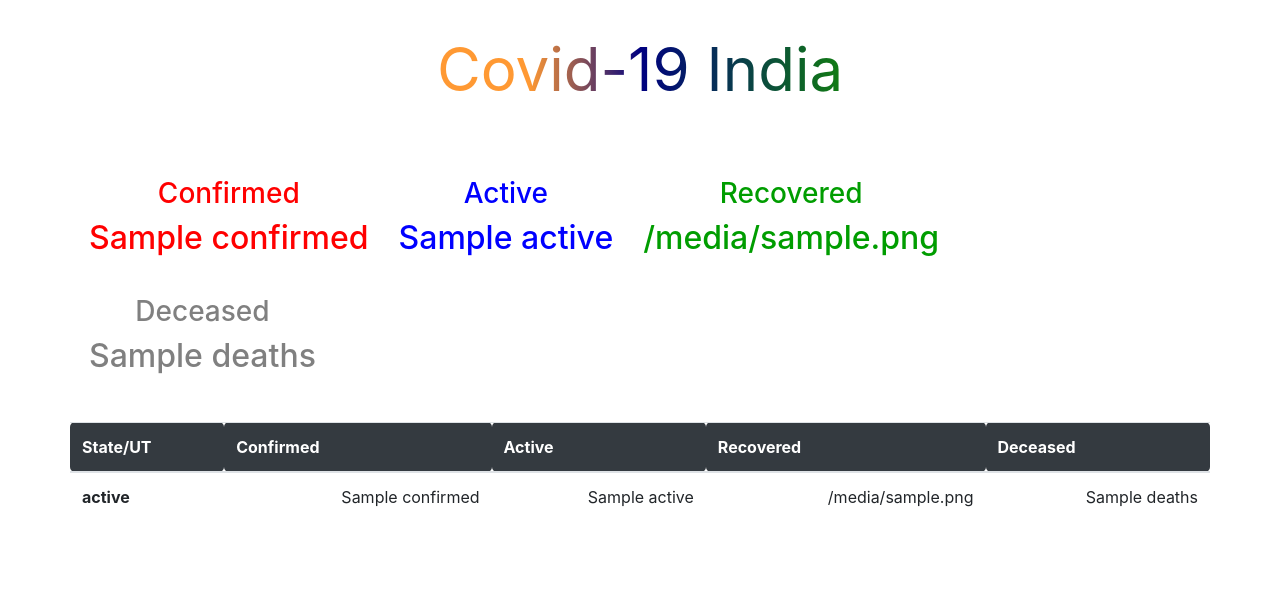
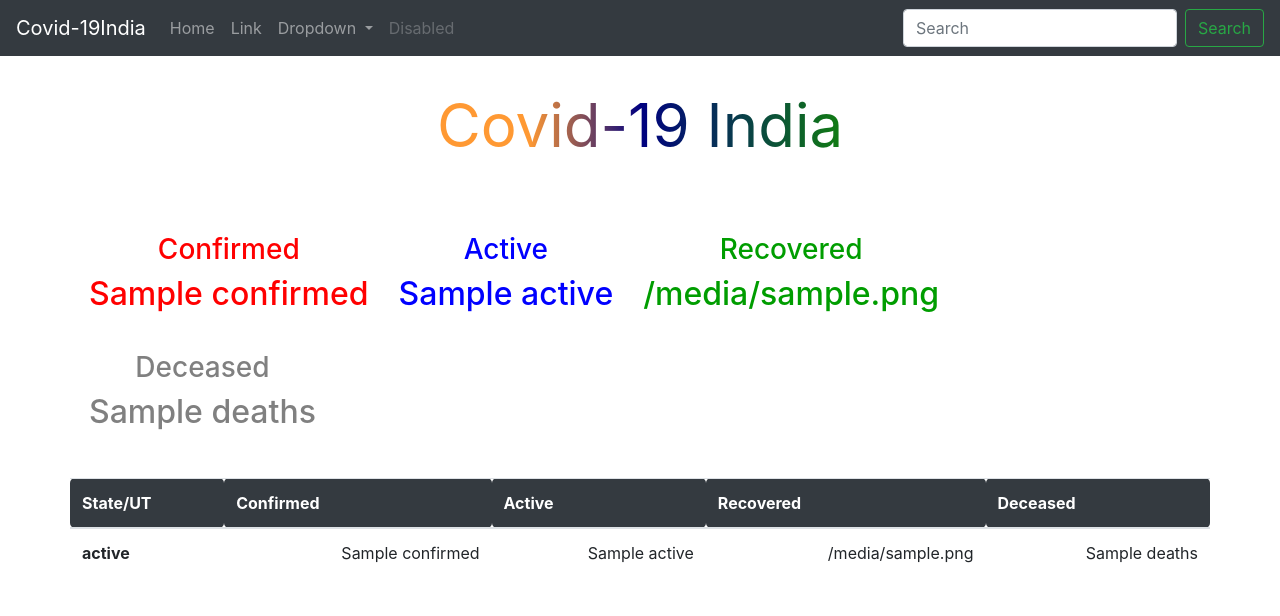
Before and after one commit to ashu-1008/covid-19india, a Django app: template templates/home/index.html in a window 1280 px wide. Shown: the top 616 px of the page. Run offline with Django 3.2, Linux system fonts and the light colour scheme; the template is opened without the code that fills it: most values are stand-ins (such as "Sample title", 1, 10 or a date in 2020); some libraries are stand-ins or nearby versions.

Commit message:
navbar added

```diff
--- a/templates/home/index.html
+++ b/templates/home/index.html
@@ -11,37 +11,74 @@
 
     <title>Covid-19 India</title>
     <style>
-        body {
-            display: flex;
-        }
-        .total{
+        .total {
             padding: 15px;
             overflow: visible;
             flex-direction: column;
         }
-        h4{
+
+        h4 {
             margin-bottom: 10px;
         }
-        .heading{
+
+        .heading {
             text-align: center;
             font-size: 60px;
-            {#background-image: -webkit-linear-gradient(color-stop(0.4, #FF9933), color-stop(0.6, #000080), color-stop(1, #138808));#}
-            background-image: -webkit-gradient( linear, left top, right top, color-stop(0, #FF9933), color-stop(0.4, #FF9933),color-stop(0.5, #000080),color-stop(0.7, #138808), color-stop(1, #138808));
-             background-image: gradient( linear, left top, right top, color-stop(0, #FF9933), color-stop(0.4, #FF9933), color-stop(0.5, #000080),color-stop(0.7, #138808), color-stop(1, #138808) );
-            color:transparent;
+        {#background-image: -webkit-linear-gradient(color-stop(0.4, #FF9933), color-stop(0.6, #000080), color-stop(1, #138808));#} background-image: -webkit-gradient(linear, left top, right top, color-stop(0, #FF9933), color-stop(0.4, #FF9933), color-stop(0.5, #000080), color-stop(0.7, #138808), color-stop(1, #138808));
+            background-image: gradient(linear, left top, right top, color-stop(0, #FF9933), color-stop(0.4, #FF9933), color-stop(0.5, #000080), color-stop(0.7, #138808), color-stop(1, #138808));
+            color: transparent;
             -webkit-background-clip: text;
             background-clip: text;
         }
-        .tableHead{
+
+        .tableHead {
             position: sticky;
             top: 0;
             background-color: #343a40;
-            border-radius:5px;
+            border-radius: 5px;
             color: white;
         }
     </style>
 </head>
 <body>
+<div>
+<nav class="navbar navbar-expand-lg navbar-dark bg-dark">
+    <a class="navbar-brand" href="/">Covid-19India</a>
+    <button class="navbar-toggler" type="button" data-toggle="collapse" data-target="#navbarSupportedContent"
+            aria-controls="navbarSupportedContent" aria-expanded="false" aria-label="Toggle navigation">
+        <span class="navbar-toggler-icon"></span>
+    </button>
+
+    <div class="collapse navbar-collapse" id="navbarSupportedContent">
+        <ul class="navbar-nav mr-auto">
+            <li class="nav-item">
+                <a class="nav-link" href="/">Home <span class="sr-only">(current)</span></a>
+            </li>
+            <li class="nav-item">
+                <a class="nav-link" href="#">Link</a>
+            </li>
+            <li class="nav-item dropdown">
+                <a class="nav-link dropdown-toggle" href="#" id="navbarDropdown" role="button" data-toggle="dropdown"
+                   aria-haspopup="true" aria-expanded="false">
+                    Dropdown
+                </a>
+                <div class="dropdown-menu" aria-labelledby="navbarDropdown">
+                    <a class="dropdown-item" href="#">Action</a>
+                    <a class="dropdown-item" href="#">Another action</a>
+                    <div class="dropdown-divider"></div>
+                    <a class="dropdown-item" href="#">Something else here</a>
+                </div>
+            </li>
+            <li class="nav-item">
+                <a class="nav-link disabled" href="#" tabindex="-1" aria-disabled="true">Disabled</a>
+            </li>
+        </ul>
+        <form class="form-inline my-2 my-lg-0">
+            <input class="form-control mr-sm-2" type="search" placeholder="Search" aria-label="Search">
+            <button class="btn btn-outline-success my-2 my-sm-0" type="submit">Search</button>
+        </form>
+    </div>
+</nav></div>
 <div class="container my-4">
     <div class="heading">
         Covid-19 India
@@ -68,7 +105,7 @@
             </div>
             <table class=" table table-hover" style="border-radius: 15px">
                 <tr style="border-radius: 15px;">
-                <th class="tableHead" >State/UT</th>
+                    <th class="tableHead">State/UT</th>
                     <th class="tableHead">Confirmed</th>
                     <th class="tableHead">Active</th>
                     <th class="tableHead">Recovered</th>
```
Lines whose indentation alone changed are shown as unchanged.
